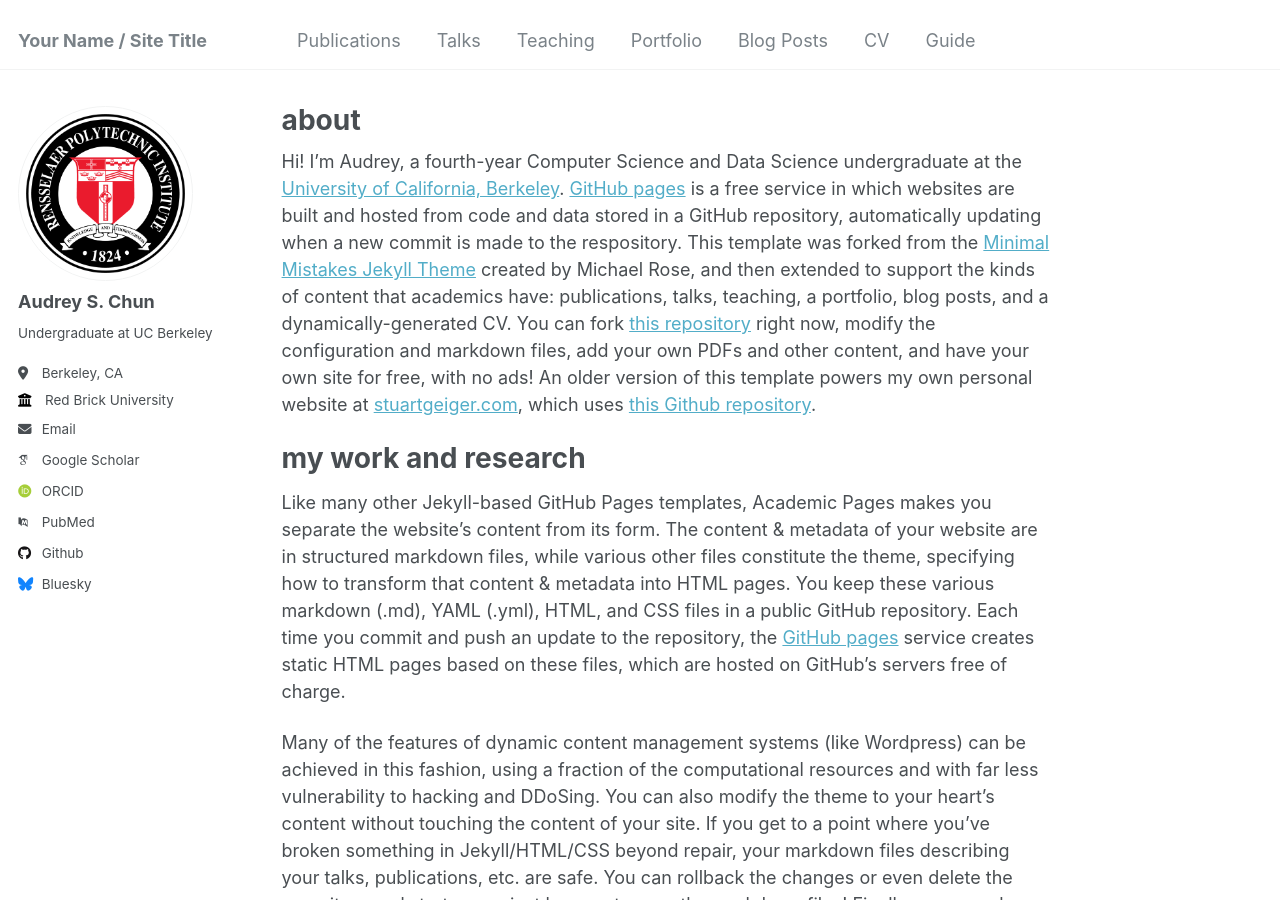
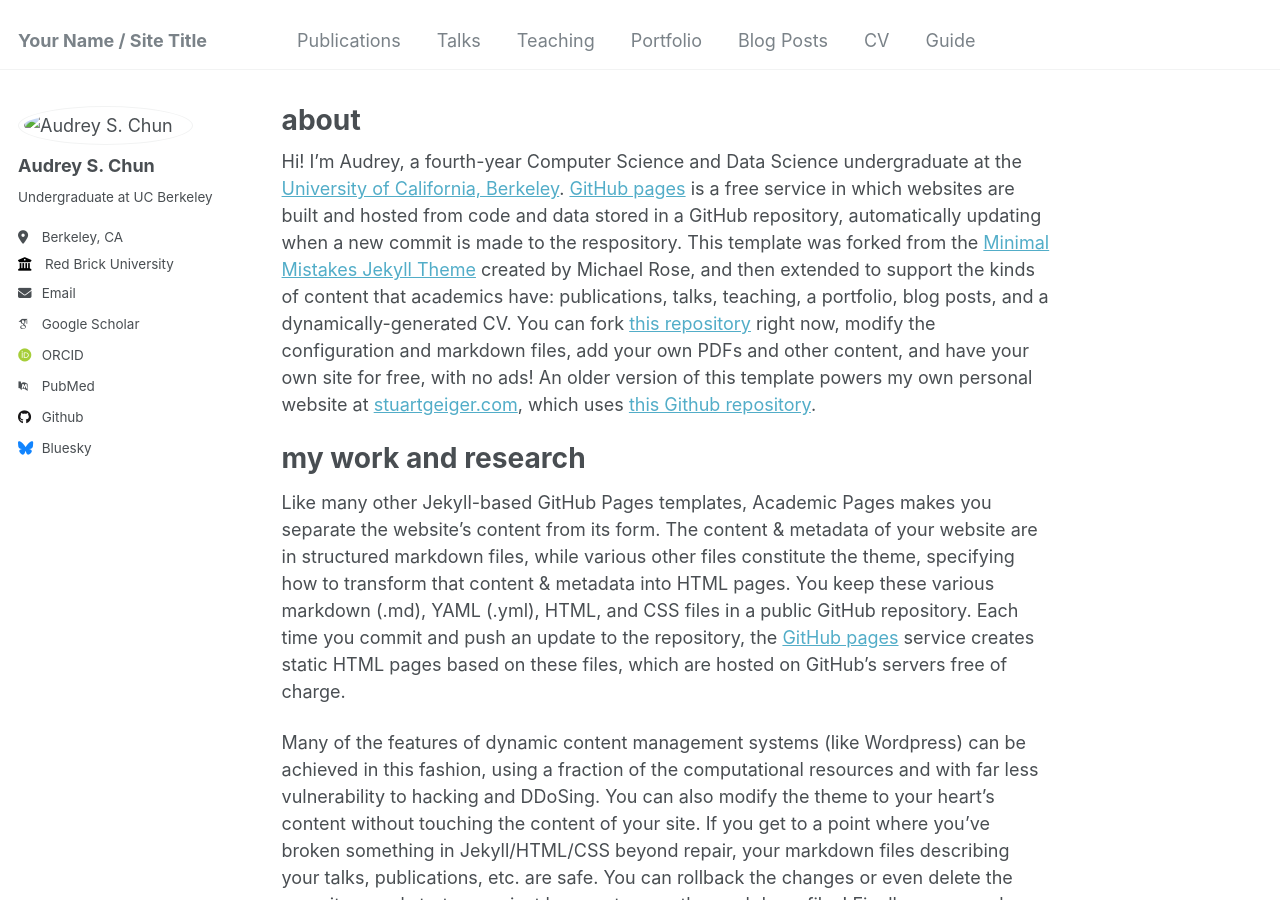
Before and after one commit to audreychun/audreychun.github.io, a Jekyll site: the page built from _pages/about.md, in a window 1280 px wide and 900 px high. Built offline with Jekyll 4.4.1, drawn with Linux system fonts in a browser that asks for light colours; some web fonts are replaced.

Commit message:
Update _config.yml

```diff
--- a/_config.yml
+++ b/_config.yml
@@ -21,7 +21,7 @@
 #               Additional customization can be done by editing /_includes/author-profile.html
 author:
   # Biographic information
-  avatar           : "rpilogo.png"
+  avatar           : "images/rpilogo.png"
   name             : "Audrey S. Chun"
   pronouns         : # example: "she/her"
   bio              : "Undergraduate at UC Berkeley"
```
